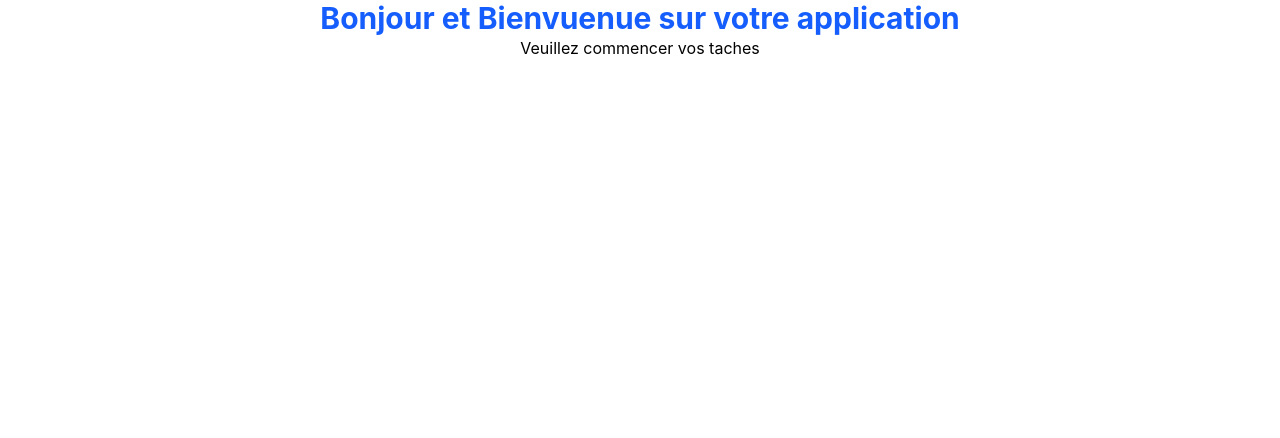
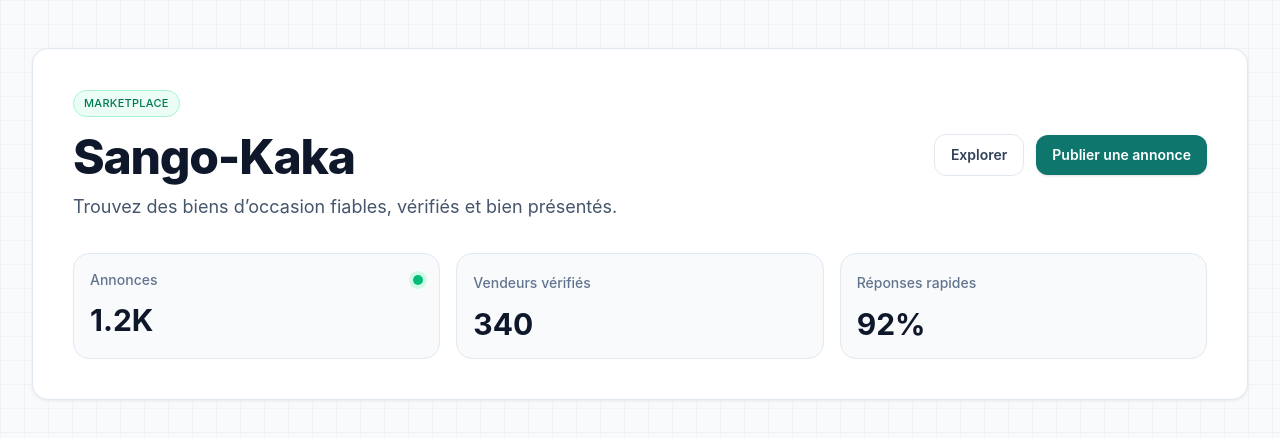
Before and after one commit to valpedro59/sango-kaka, a React app in the folder frontend/: page / in a window 1280 px wide. Shown: the top 438 px of the page. Built offline with nearby package versions, Linux system fonts and the light colour scheme; the HTML template or start-up script is replaced by a standard one.

Commit message:
Configure Tailwind and app UI base styles

```diff
--- a/frontend/src/App.jsx
+++ b/frontend/src/App.jsx
@@ -2,12 +2,48 @@ import "./App.css";
 
 function App() {
   return (
-    <>
-      <h1 className="text-3xl font-bold text-center text-blue-600">
-        Bonjour et Bienvuenue sur votre application
-      </h1>
-      <p className="text-center">Veuillez commencer vos taches</p>
-    </>
+    <main className="min-h-screen bg-grid-soft py-12">
+      <div className="container-shell">
+        <section className="card overflow-hidden p-8 sm:p-10">
+          <div className="flex flex-col gap-6 md:flex-row md:items-center md:justify-between">
+            <div>
+              <span className="badge">Marketplace</span>
+              <h1 className="mt-4 text-4xl font-extrabold tracking-tight text-slate-900 sm:text-5xl">
+                Sango-Kaka
+              </h1>
+              <p className="mt-3 max-w-xl text-base text-slate-600 sm:text-lg">
+                Trouvez des biens d’occasion fiables, vérifiés et bien présentés.
+              </p>
+            </div>
+
+            <div className="flex flex-wrap items-center gap-3">
+              <button className="btn-secondary">Explorer</button>
+              <button className="btn-primary">Publier une annonce</button>
+            </div>
+          </div>
+
+          <div className="mt-8 grid gap-4 md:grid-cols-3">
+            <div className="rounded-2xl border border-slate-200 bg-slate-50 p-4">
+              <div className="flex items-center justify-between">
+                <span className="text-sm font-medium text-slate-500">Annonces</span>
+                <span className="status-dot" aria-label="en ligne" />
+              </div>
+              <p className="mt-3 text-3xl font-bold text-slate-900">1.2K</p>
+            </div>
+
+            <div className="rounded-2xl border border-slate-200 bg-slate-50 p-4">
+              <span className="text-sm font-medium text-slate-500">Vendeurs vérifiés</span>
+              <p className="mt-3 text-3xl font-bold text-slate-900">340</p>
+            </div>
+
+            <div className="rounded-2xl border border-slate-200 bg-slate-50 p-4">
+              <span className="text-sm font-medium text-slate-500">Réponses rapides</span>
+              <p className="mt-3 text-3xl font-bold text-slate-900">92%</p>
+            </div>
+          </div>
+        </section>
+      </div>
+    </main>
   );
 }
 
--- a/frontend/src/index.css
+++ b/frontend/src/index.css
@@ -1,6 +1,116 @@
 @import "tailwindcss";
-* {
-  margin: 0;
-  padding: 0;
-  box-sizing: border-box;
+
+@theme {
+  --color-brand-50: #f0fdfa;
+  --color-brand-100: #ccfbf1;
+  --color-brand-500: #14b8a6;
+  --color-brand-600: #0f766e;
+  --color-brand-700: #115e59;
+  --color-surface-soft: #f8fafc;
 }
+
+@layer base {
+  :root {
+    color-scheme: light;
+    font-family: "Inter", "Segoe UI", sans-serif;
+  }
+
+  html {
+    scroll-behavior: smooth;
+  }
+
+  body {
+    @apply m-0 bg-slate-50 text-slate-800 antialiased;
+  }
+
+  * {
+    box-sizing: border-box;
+  }
+
+  img {
+    @apply block max-w-full;
+  }
+
+  a {
+    @apply transition-colors duration-200;
+  }
+
+  button,
+  input,
+  textarea,
+  select {
+    font: inherit;
+  }
+
+  h1,
+  h2,
+  h3,
+  h4,
+  h5,
+  h6 {
+    @apply text-slate-900;
+  }
+}
+
+@layer components {
+  .container-shell {
+    @apply mx-auto w-full max-w-7xl px-4 sm:px-6 lg:px-8;
+  }
+
+  .card {
+    @apply rounded-2xl border border-slate-200 bg-white shadow-sm shadow-slate-200/70 transition duration-200 hover:-translate-y-0.5 hover:shadow-md;
+  }
+
+  .section-title {
+    @apply text-2xl font-bold tracking-tight text-slate-900 sm:text-3xl;
+  }
+
+  .section-subtitle {
+    @apply mt-2 text-sm text-slate-600 sm:text-base;
+  }
+
+  .btn-primary {
+    @apply inline-flex items-center justify-center gap-2 rounded-xl bg-brand-600 px-4 py-2.5 text-sm font-semibold text-white shadow-sm transition hover:bg-brand-700 focus:outline-none focus:ring-2 focus:ring-brand-500/30;
+  }
+
+  .btn-secondary {
+    @apply inline-flex items-center justify-center gap-2 rounded-xl border border-slate-200 bg-white px-4 py-2.5 text-sm font-semibold text-slate-700 transition hover:border-slate-300 hover:bg-slate-50 focus:outline-none focus:ring-2 focus:ring-slate-200;
+  }
+
+  .badge {
+    @apply inline-flex items-center rounded-full border border-emerald-200 bg-emerald-50 px-2.5 py-1 text-[11px] font-medium uppercase tracking-wide text-emerald-700;
+  }
+
+  .chip {
+    @apply inline-flex items-center rounded-full border border-slate-200 bg-slate-100 px-2.5 py-1 text-xs font-medium text-slate-600;
+  }
+
+  .input-field {
+    @apply w-full rounded-xl border border-slate-300 bg-white px-3 py-2.5 text-sm text-slate-800 placeholder:text-slate-400 shadow-sm outline-none transition focus:border-brand-500 focus:ring-2 focus:ring-brand-100;
+  }
+
+  .textarea-field {
+    @apply min-h-[110px] w-full rounded-xl border border-slate-300 bg-white px-3 py-2.5 text-sm text-slate-800 placeholder:text-slate-400 shadow-sm outline-none transition focus:border-brand-500 focus:ring-2 focus:ring-brand-100;
+  }
+
+  .status-dot {
+    @apply inline-block h-2.5 w-2.5 rounded-full bg-emerald-500 ring-4 ring-emerald-100;
+  }
+
+  .nav-link {
+    @apply text-sm font-medium text-slate-600 transition hover:text-slate-900;
+  }
+}
+
+@layer utilities {
+  .bg-grid-soft {
+    background-image:
+      linear-gradient(to right, rgba(148, 163, 184, 0.08) 1px, transparent 1px),
+      linear-gradient(to bottom, rgba(148, 163, 184, 0.08) 1px, transparent 1px);
+    background-size: 24px 24px;
+  }
+
+  .text-balance {
+    text-wrap: balance;
+  }
+}
```
